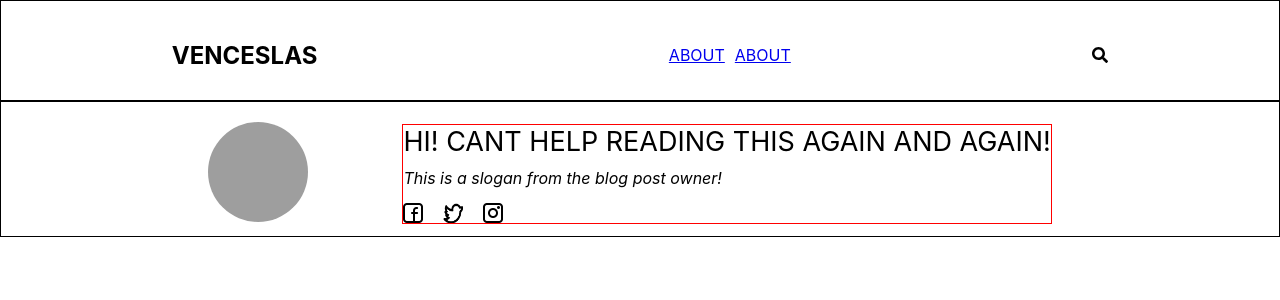
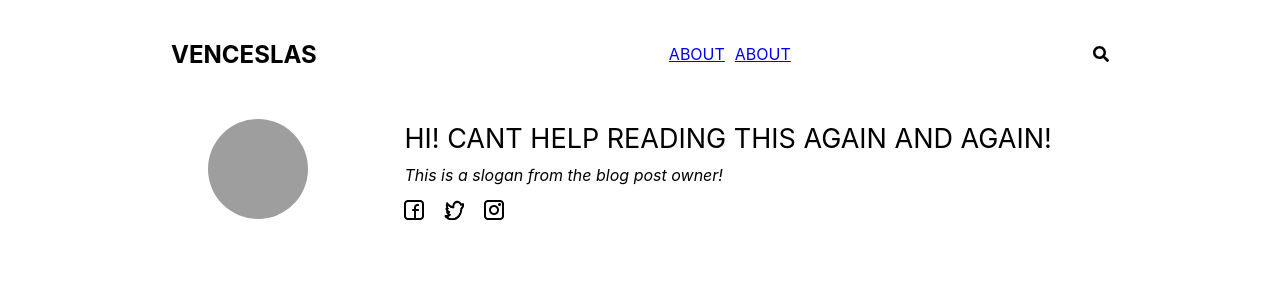
Before and after one commit to bvenceslas/boilerplate, a React (Create React App) app: page / in a window 1280 px wide. Shown: the top 300 px of the page. Built offline with nearby package versions, Linux system fonts and the light colour scheme; grey boxes are pictures that could not be loaded.

Commit message:
SubHeader Component Remove Borders

```diff
--- a/src/components/SubHeader/index.css
+++ b/src/components/SubHeader/index.css
@@ -1,5 +1,4 @@
 .container {
-    border: 1px solid black;
     display: flex;
     flex-direction: row;
     justify-content: space-around;
@@ -23,7 +22,6 @@
     margin-right: 160px;
     display: flex;
     flex-direction: column;
-    border: 1px solid red;
 }
 
 .title{
@@ -31,8 +29,6 @@
     padding-bottom: 10px;
     text-align: left;
 }
-
-
 
 .slogan {
     padding-bottom: 15px;
```
